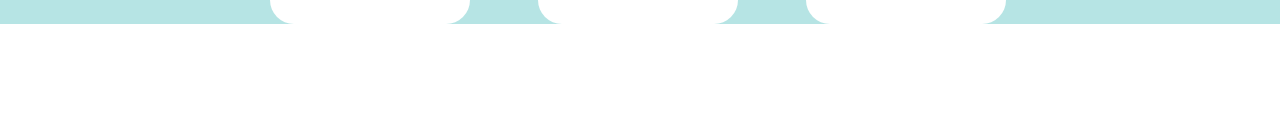
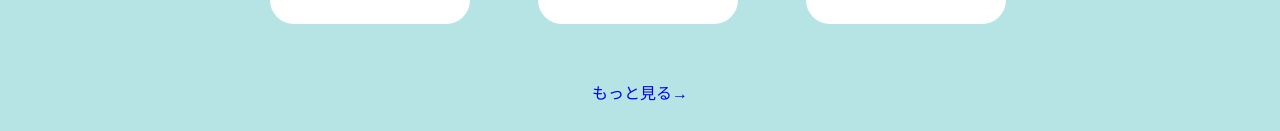
Before and after one commit to stutkhd-0709/introduceme, a Vue app in the folder packages/frontend/: page / in a window 1280 px wide. Shown: the part 821-952 px from the top of the page. Before the commit the page ends 845 px from the top, so only its background shows below. Built offline with nearby package versions, Linux system fonts and the light colour scheme.

Commit message:
add more load button

```diff
--- a/packages/frontend/src/views/Home.vue
+++ b/packages/frontend/src/views/Home.vue
@@ -2,24 +2,26 @@
   <div class="l-home-page">
     <div class="f-container">
       <UserCardList/>
+      <a href="users" class="load-more-link">もっと見る<span>→</span></a>
     </div>
   </div>
 </template>
 
 <script setup lang="ts">
 import UserCardList from '@/components/user_card/UserCardList.vue';
-
 </script>
 
 <style>
 .l-home-page {
   background-color: #B6E4E4;
+  padding-bottom: 56px;
 }
 
 .f-container {
   max-width: 740px;
   margin: 0 auto;
-  padding-top: 164px
+  padding-top: 164px;
+  text-align: center;
 }
 
 .card-list-container {
@@ -27,4 +29,11 @@ import UserCardList from '@/components/user_card/UserCardList.vue';
   flex-wrap: wrap;
   gap: 112px 68px;
 }
+
+.load-more-link {
+  margin: auto;
+  margin-top: 56px;
+  text-decoration: none;
+  display: block
+}
 </style>
```
